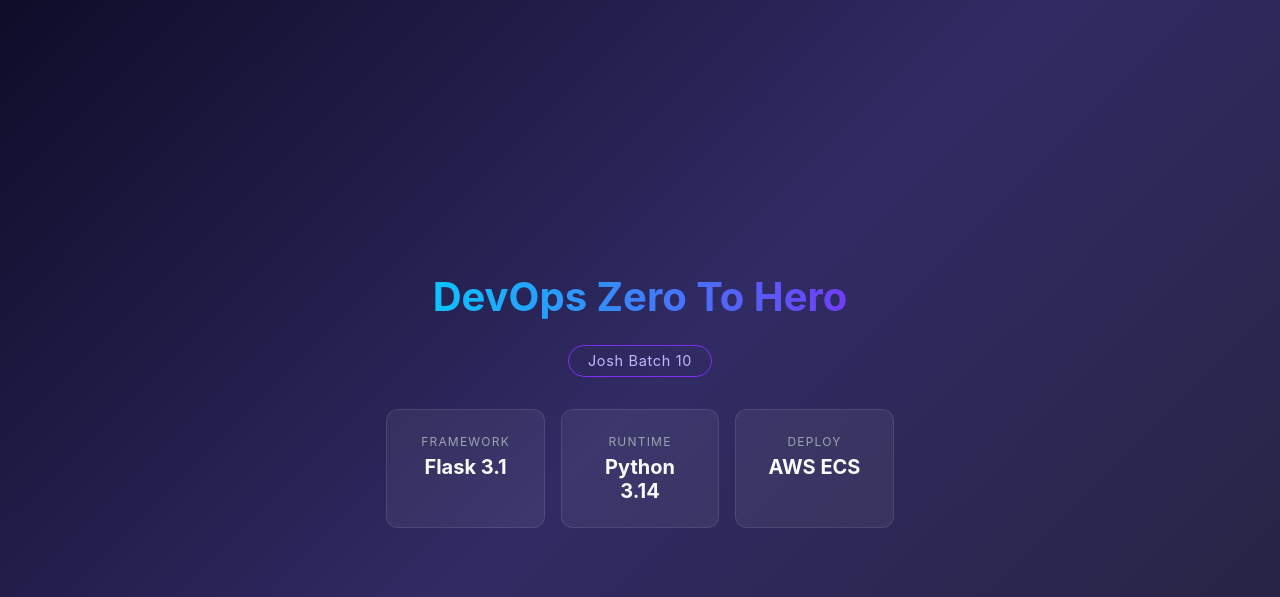
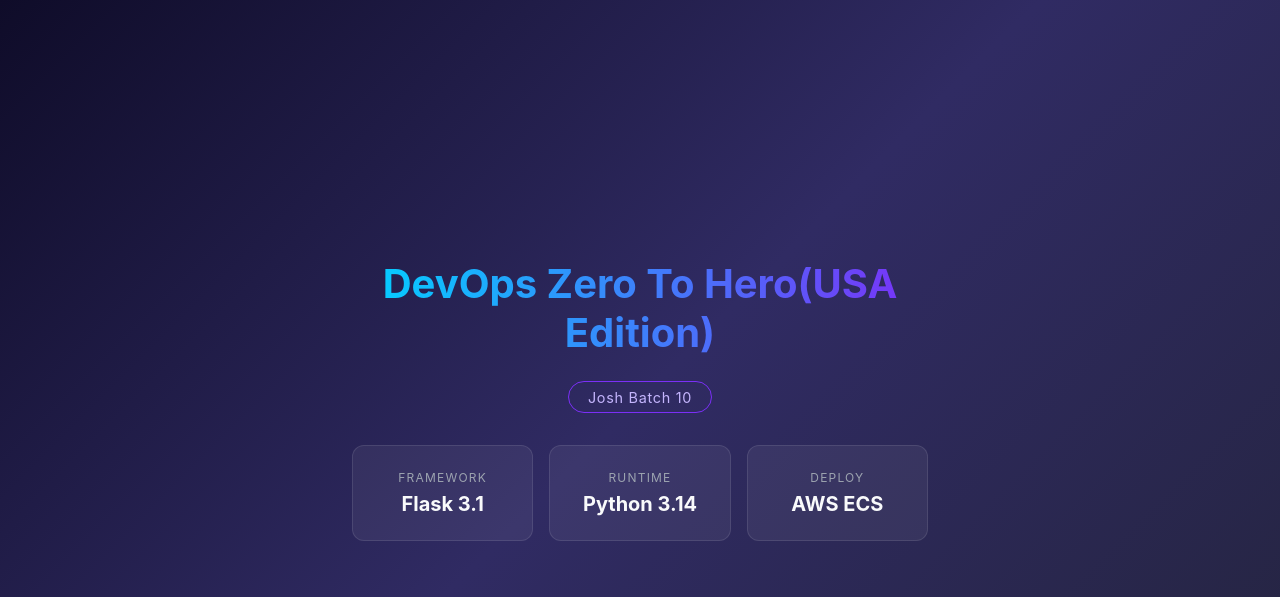
Before and after one commit to Shuvradeep-Datta/github-action-practice, a Flask app: page / in a window 1280 px wide. Shown: the top 597 px of the page. Run offline with Flask 3, Linux system fonts and the light colour scheme.

Commit message:
issue resolved

```diff
--- a/templates/index.html
+++ b/templates/index.html
@@ -67,7 +67,7 @@
 </head>
 <body>
     <div class="container">
-        <h1>DevOps Zero To Hero</h1>
+        <h1>DevOps Zero To Hero(USA Edition)</h1>
         <div class="badge">Josh Batch 10</div>
         <div class="cards">
             <div class="card">
```
Also changed, not shown: .github/workflows/deploy-app.yml.
